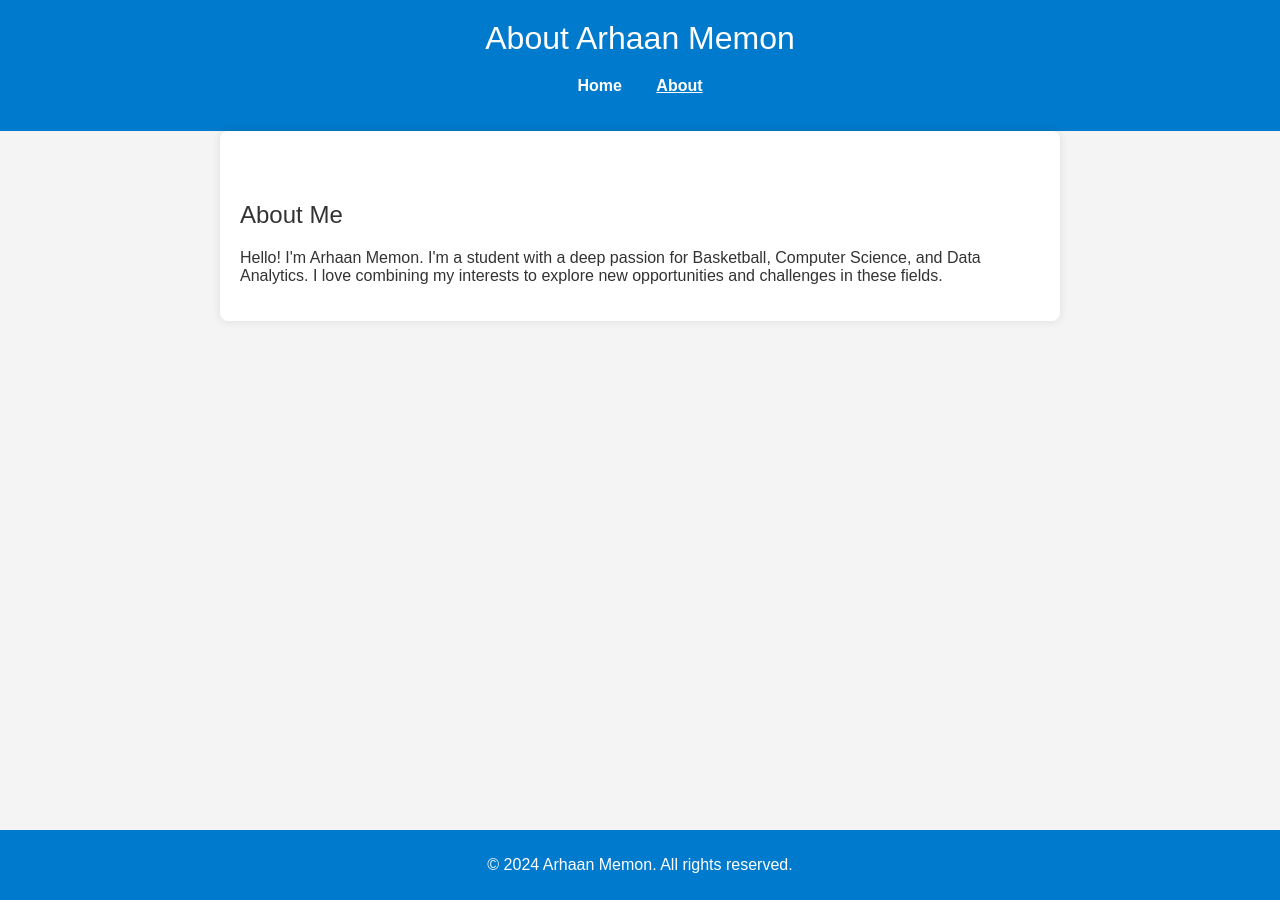
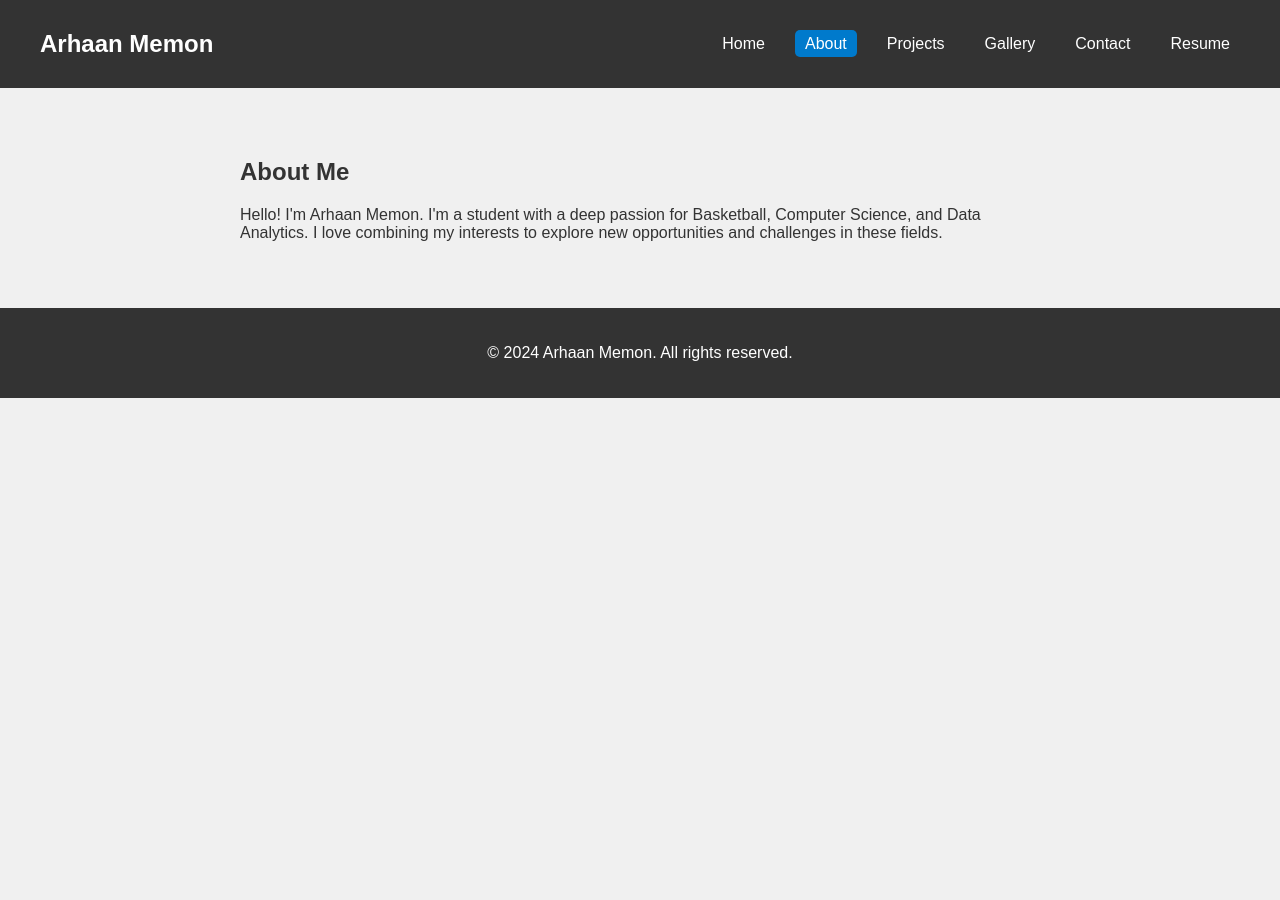
Before and after one commit to ArhaanM123/Arhaan_2025, a Jekyll site: the page about.html, which Jekyll copies as it is, in a window 1280 px wide. Built offline with Jekyll 4.4.1, drawn with Linux system fonts in a browser that asks for light colours.

Commit message:
Trying new styles

```diff
--- a/about.html
+++ b/about.html
@@ -7,25 +7,33 @@
     <link rel="stylesheet" href="styles.css">
 </head>
 <body>
-    <header class="main-header">
-        <h1>About Arhaan Memon</h1>
-        <nav>
-            <ul>
-                <li><a href="index.html">Home</a></li>
-                <li><a href="about.html" class="active">About</a></li>
-            </ul>
+    <header>
+        <nav class="navbar">
+            <div class="container">
+                <h1 class="logo"><a href="index.html">Arhaan Memon</a></h1>
+                <ul class="nav-links">
+                    <li><a href="index.html">Home</a></li>
+                    <li><a href="about.html" class="active">About</a></li>
+                    <li><a href="#">Projects</a></li>
+                    <li><a href="#">Gallery</a></li>
+                    <li><a href="#">Contact</a></li>
+                    <li><a href="#">Resume</a></li>
+                </ul>
+            </div>
         </nav>
     </header>
 
-    <main>
-        <section class="about-content">
+    <main class="content-section">
+        <div class="container">
             <h2>About Me</h2>
             <p>Hello! I'm Arhaan Memon. I'm a student with a deep passion for Basketball, Computer Science, and Data Analytics. I love combining my interests to explore new opportunities and challenges in these fields.</p>
-        </section>
+        </div>
     </main>
 
     <footer>
-        <p>&copy; 2024 Arhaan Memon. All rights reserved.</p>
+        <div class="container">
+            <p>&copy; 2024 Arhaan Memon. All rights reserved.</p>
+        </div>
     </footer>
 </body>
 </html>
--- a/styles.css
+++ b/styles.css
@@ -3,74 +3,99 @@ body {
     font-family: 'Arial', sans-serif;
     margin: 0;
     padding: 0;
-    background-color: #f4f4f4;
+    background-color: #f0f0f0;
     color: #333;
-}
-
-h1, h2 {
-    font-weight: normal;
-    margin: 0 0 20px;
 }
 
 a {
     text-decoration: none;
-    color: #007acc;
+    color: #333;
 }
 
-/* Header Styles */
-.main-header {
-    background-color: #007acc;
+/* Navbar Styles */
+.navbar {
+    background-color: #333;
     color: white;
-    padding: 20px 0;
-    text-align: center;
+    padding: 10px 0;
 }
 
-.main-header nav ul {
-    list-style-type: none;
-    padding: 0;
+.navbar .container {
+    display: flex;
+    justify-content: space-between;
+    align-items: center;
+    max-width: 1200px;
+    margin: 0 auto;
+    padding: 0 20px;
 }
 
-.main-header nav ul li {
-    display: inline;
-    margin: 0 15px;
+.logo a {
+    font-size: 24px;
+    font-weight: bold;
+    color: white;
 }
 
-.main-header nav ul li a {
-    color: white;
-    font-weight: bold;
+.nav-links {
+    list-style-type: none;
+    margin: 0;
+    padding: 0;
+    display: flex;
 }
 
-.main-header nav ul li a.active {
-    text-decoration: underline;
+.nav-links li {
+    margin-left: 20px;
 }
 
-/* Main Content Styles */
-main {
-    padding: 20px;
+.nav-links a {
+    color: white;
+    padding: 5px 10px;
+    border-radius: 5px;
+}
+
+.nav-links a:hover,
+.nav-links a.active {
+    background-color: #007acc;
+}
+
+/* Hero Section Styles */
+.hero-section {
+    background: url('https://nighthawkcoders.github.io/portfolio_2025/images/background.jpg') no-repeat center center/cover;
+    color: white;
+    text-align: center;
+    padding: 150px 0;
+}
+
+.hero-section h2 {
+    font-size: 36px;
+    margin-bottom: 20px;
+}
+
+.hero-section p {
+    font-size: 18px;
+}
+
+/* Content Section Styles */
+.content-section {
+    padding: 50px 20px;
+}
+
+.content-section .container {
     max-width: 800px;
     margin: 0 auto;
-    background-color: white;
-    border-radius: 8px;
-    box-shadow: 0 0 10px rgba(0, 0, 0, 0.1);
-}
-
-.intro {
-    text-align: center;
-    margin-top: 50px;
-}
-
-.about-content {
-    text-align: left;
-    margin-top: 50px;
 }
 
 /* Footer Styles */
 footer {
-    background-color: #007acc;
+    background-color: #333;
     color: white;
     text-align: center;
-    padding: 10px 0;
-    position: fixed;
+    padding: 20px 0;
+    position: relative;
+    bottom: 0;
     width: 100%;
-    bottom: 0;
 }
+
+footer .container {
+    max-width: 1200px;
+    margin: 0 auto;
+    padding: 0 20px;
+}
```
Also changed, not shown: index.html (+19 -11 lines).
